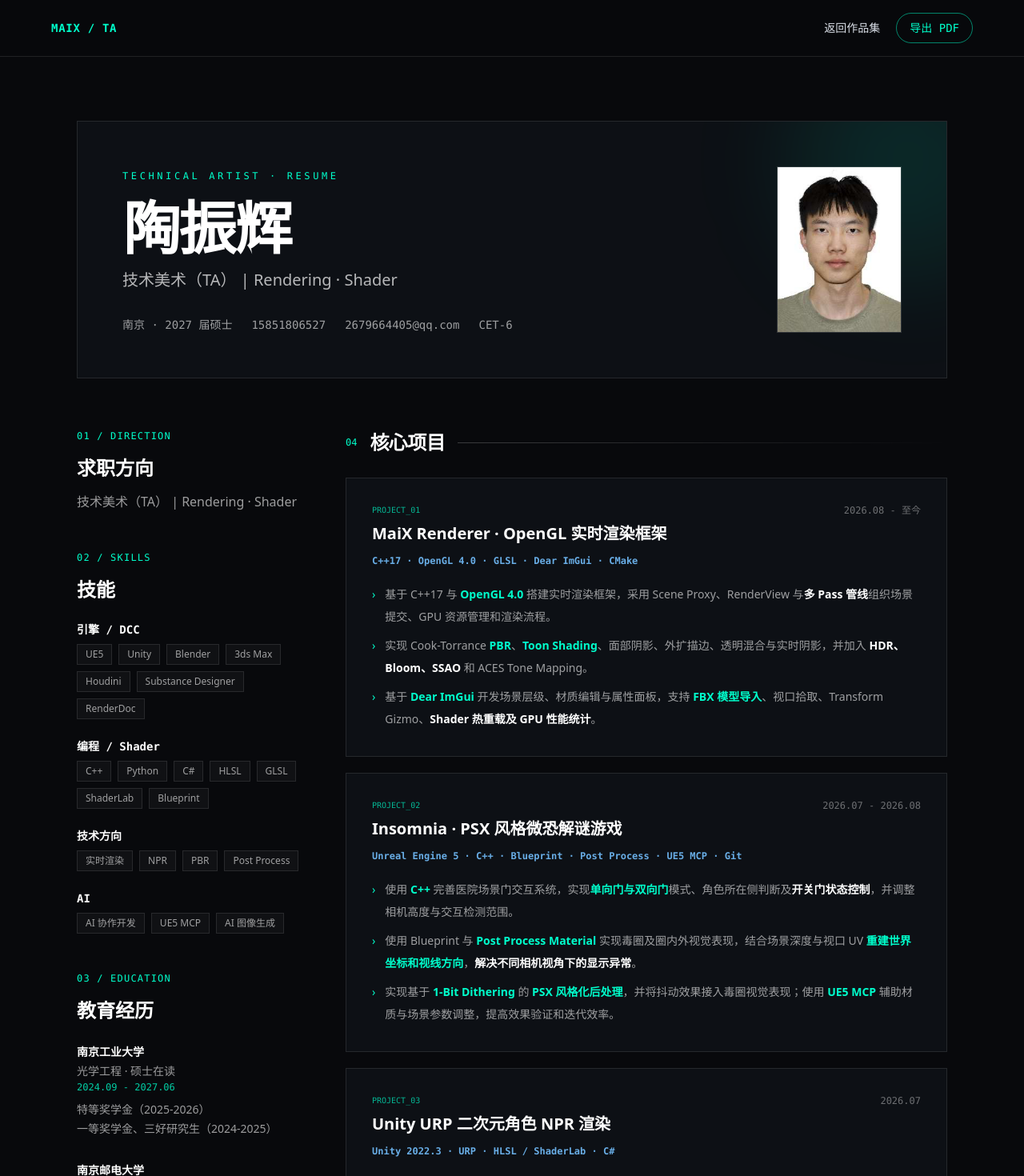
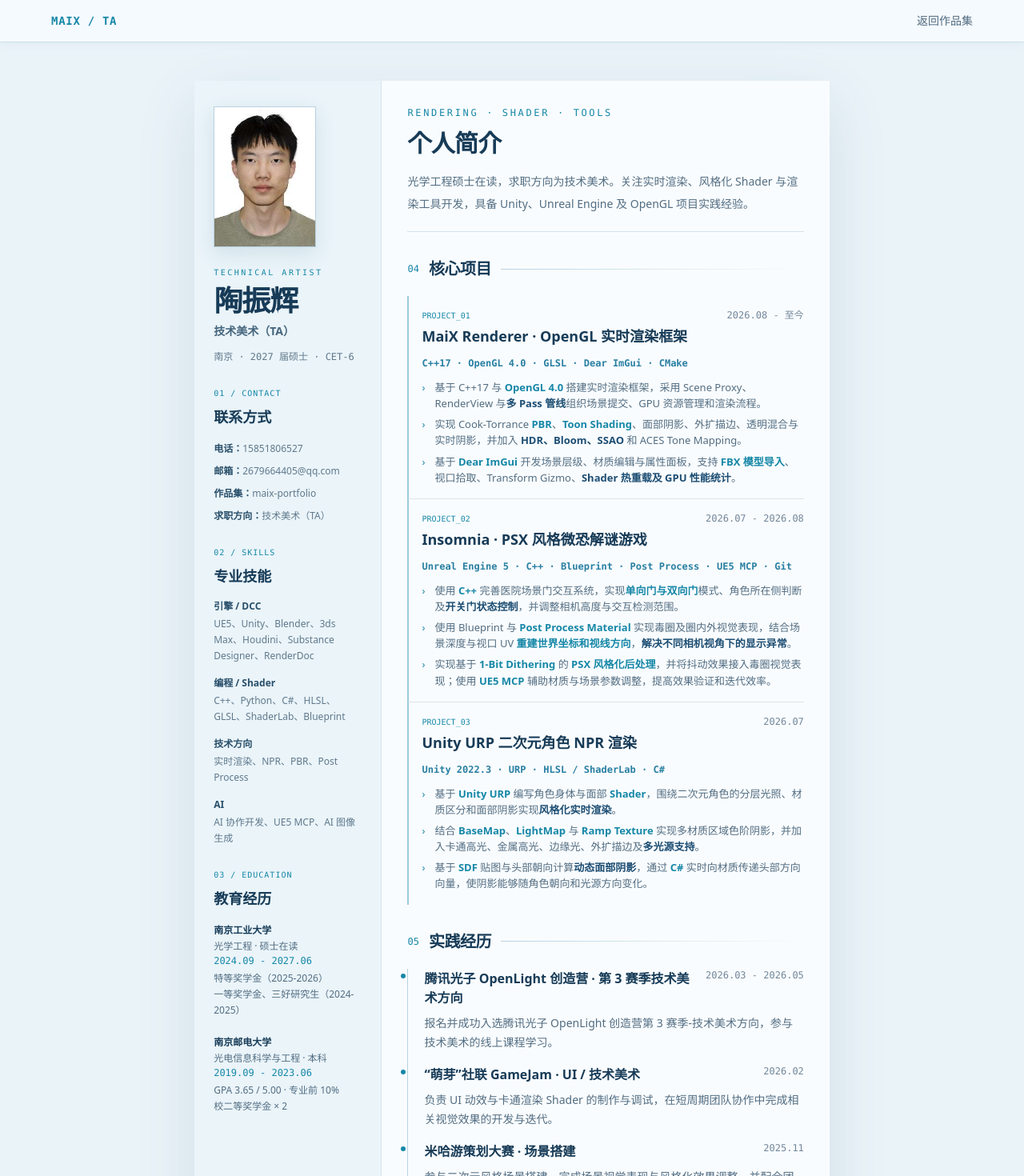
Before and after one commit to MaiXiang0929/MaiX-portfolio, a Next.js app: page /resume in a window 1280 px wide. Shown: the top 1470 px of the page at 80% size. Built offline with nearby package versions, Linux system fonts and the light colour scheme.

Commit message:
modify resume

```diff
--- a/src/app/resume/PrintButton.tsx
+++ /dev/null
@@ -1,16 +0,0 @@
-"use client";
-
-export default function PrintButton() {
-  // 调用浏览器打印面板，用户可在其中选择“另存为 PDF”。
-  const handlePrint = () => window.print();
-
-  return (
-    <button
-      type="button"
-      onClick={handlePrint}
-      className="cursor-pointer rounded-full border border-[#00ffcc]/50 px-4 py-2 text-[#00ffcc] transition-colors hover:bg-[#00ffcc] hover:text-black"
-    >
-      导出 PDF
-    </button>
-  );
-}
--- a/src/app/resume/page.tsx
+++ b/src/app/resume/page.tsx
@@ -1,7 +1,6 @@
 import type { Metadata } from "next";
 import Image from "next/image";
 import Link from "next/link";
-import PrintButton from "./PrintButton";
 import "./print.css";
 
 export const metadata: Metadata = {
@@ -223,131 +222,141 @@ const experiences = [
 
 function SectionTitle({ children, index }: { children: React.ReactNode; index: string }) {
   return (
-    <div className="resume-section-title mb-7 flex items-center gap-4">
-      <span className="font-mono text-xs text-[#00ffcc]">{index}</span>
-      <h2 className="text-2xl font-bold tracking-tight text-white">{children}</h2>
-      <span className="h-px flex-1 bg-gradient-to-r from-white/20 to-transparent" />
+    <div className="resume-section-title mb-5 flex items-center gap-3">
+      <span className="font-mono text-xs text-[#1687a7]">{index}</span>
+      <h2 className="text-xl font-bold tracking-tight text-[#173b57]">{children}</h2>
+      <span className="h-px flex-1 bg-gradient-to-r from-[#b7d2e2] to-transparent" />
     </div>
   );
 }
 
 export default function ResumePage() {
   return (
-    <main className="resume-print min-h-screen bg-[#08090c] text-[#d7dce5] selection:bg-[#00ffcc] selection:text-black">
-      {/* 顶部导航保持与作品集首页一致，并提供当前页面的 PDF 导出入口。 */}
-      <nav className="sticky top-0 z-50 border-b border-white/10 bg-[#08090c]/90 px-6 py-4 backdrop-blur-md print:hidden">
+    <main className="resume-print min-h-screen bg-[#eaf3f8] text-[#40566a] selection:bg-[#9ed5e8] selection:text-[#173b57]">
+      {/* 顶部导航保持与作品集首页一致。 */}
+      <nav className="sticky top-0 z-50 border-b border-[#cadde9] bg-[#f7fbfe]/90 px-6 py-4 shadow-[0_1px_12px_rgba(51,98,126,0.06)] backdrop-blur-md print:hidden">
         <div className="mx-auto flex max-w-6xl items-center justify-between">
-          <Link href="/" className="font-mono text-sm font-bold tracking-wider text-[#00ffcc]">
+          <Link href="/" className="font-mono text-sm font-bold tracking-wider text-[#1687a7]">
             MAIX / TA
           </Link>
-          <div className="flex items-center gap-5 font-mono text-xs sm:text-sm">
-            <Link href="/" className="transition-colors hover:text-[#00ffcc]">返回作品集</Link>
-            <PrintButton />
-          </div>
+          <Link href="/" className="font-mono text-xs text-[#526d82] transition-colors hover:text-[#1687a7] sm:text-sm">返回作品集</Link>
         </div>
       </nav>
 
-      <div className="mx-auto max-w-6xl px-6 py-12 sm:px-8 lg:py-20">
-        {/* 首屏信息采用作品集式排版，避免直接复刻纸质简历。 */}
-        <header className="resume-header relative overflow-hidden border border-white/10 bg-[#0d1015] p-7 sm:p-10 lg:p-14">
-          <div className="pointer-events-none absolute -right-24 -top-24 h-72 w-72 rounded-full bg-[#00ffcc]/10 blur-3xl" />
-          <div className="resume-hero relative grid gap-10 lg:grid-cols-[1fr_auto] lg:items-end">
-            <div>
-              <p className="mb-5 font-mono text-xs uppercase tracking-[0.3em] text-[#00ffcc]">Technical Artist · Resume</p>
-              <h1 className="text-5xl font-black tracking-tight text-white sm:text-7xl">陶振辉</h1>
-              <p className="mt-4 text-lg text-white/70 sm:text-xl">技术美术（TA） | Rendering · Shader</p>
-              <div className="resume-contact mt-8 flex flex-wrap gap-x-6 gap-y-3 font-mono text-sm text-white/60">
-                <span>南京 · 2027 届硕士</span>
-                <a href="tel:15851806527" className="hover:text-[#00ffcc]">15851806527</a>
-                <a href="mailto:2679664405@qq.com" className="hover:text-[#00ffcc]">2679664405@qq.com</a>
-                <span>CET-6</span>
-              </div>
-            </div>
+      <div className="resume-sheet mx-auto my-8 min-h-[297mm] w-full max-w-[210mm] overflow-hidden bg-[#f9fcfe] shadow-[0_24px_70px_rgba(36,86,117,0.12)] sm:my-12">
+        {/* 桌面端采用简历常见的窄侧栏 + 主内容结构，移动端自动改为单栏。 */}
+        <div className="resume-content grid min-h-[297mm] lg:grid-cols-[62mm_1fr]">
+          <aside className="resume-sidebar space-y-7 border-r border-[#d4e3ec] bg-[#eaf4f9] px-6 py-8">
+            <header className="resume-header">
               <Image
                 src="/resume/portrait.png"
                 alt="陶振辉的个人照片"
                 width={231}
                 height={308}
                 priority
-              className="h-44 w-32 border border-white/15 object-cover sm:h-52 sm:w-39"
+                className="h-44 w-32 border border-[#b9d1df] object-cover shadow-[0_8px_24px_rgba(37,91,123,0.12)]"
               />
-          </div>
+              <p className="mt-6 font-mono text-[10px] uppercase tracking-[0.25em] text-[#1687a7]">Technical Artist</p>
+              <h1 className="mt-2 text-4xl font-black tracking-tight text-[#173b57]">陶振辉</h1>
+              <p className="mt-2 text-sm font-semibold text-[#45657c]">技术美术（TA）</p>
+              <p className="mt-3 font-mono text-xs leading-5 text-[#60798c]">南京 · 2027 届硕士 · CET-6</p>
             </header>
 
-        <div className="resume-content mt-16 grid gap-14 lg:grid-cols-[280px_1fr]">
-          <aside className="resume-sidebar space-y-12">
             <section>
-              <p className="font-mono text-xs tracking-widest text-[#00ffcc]">01 / DIRECTION</p>
-              <h2 className="mt-4 text-2xl font-bold text-white">求职方向</h2>
-              <p className="mt-3 leading-7 text-white/60">技术美术（TA） | Rendering · Shader</p>
+              <p className="font-mono text-[10px] tracking-widest text-[#1687a7]">01 / CONTACT</p>
+              <h2 className="mt-2 text-lg font-bold text-[#173b57]">联系方式</h2>
+              {/* 联系方式使用原生链接，方便在网页端直接拨号、发邮件或打开作品集。 */}
+              <dl className="resume-contact mt-4 space-y-2 text-xs leading-5 text-[#60798c]">
+                <div>
+                  <dt className="inline font-semibold text-[#294f6a]">电话：</dt>
+                  <dd className="inline"><a href="tel:15851806527" className="hover:text-[#1687a7]">15851806527</a></dd>
+                </div>
+                <div>
+                  <dt className="inline font-semibold text-[#294f6a]">邮箱：</dt>
+                  <dd className="inline"><a href="mailto:2679664405@qq.com" className="break-all hover:text-[#1687a7]">2679664405@qq.com</a></dd>
+                </div>
+                <div>
+                  <dt className="inline font-semibold text-[#294f6a]">作品集：</dt>
+                  <dd className="inline">
+                    <a
+                      href="https://maix-portfolio.vercel.app/"
+                      target="_blank"
+                      rel="noreferrer"
+                      className="break-all hover:text-[#1687a7]"
+                    >
+                      <span className="print:hidden">maix-portfolio</span>
+                      <span className="hidden print:inline">https://maix-portfolio.vercel.app/</span>
+                    </a>
+                  </dd>
+                </div>
+                <div>
+                  <dt className="inline font-semibold text-[#294f6a]">求职方向：</dt>
+                  <dd className="inline">技术美术（TA）</dd>
+                </div>
+              </dl>
             </section>
 
             <section>
-              <p className="font-mono text-xs tracking-widest text-[#00ffcc]">02 / SKILLS</p>
-              <h2 className="mt-4 text-2xl font-bold text-white">技能</h2>
-              <div className="resume-skills mt-6 space-y-6">
+              <p className="font-mono text-[10px] tracking-widest text-[#1687a7]">02 / SKILLS</p>
+              <h2 className="mt-2 text-lg font-bold text-[#173b57]">专业技能</h2>
+              {/* 技能使用纯文字呈现，内容仍由 skillGroups 集中维护。 */}
+              <div className="resume-skills mt-4 space-y-4">
                 {skillGroups.map((group) => (
                   <div key={group.title}>
-                    <h3 className="mb-2 font-mono text-sm font-semibold text-white">{group.title}</h3>
-                    <div className="flex flex-wrap gap-2">
-                      {group.items.map((item) => (
-                        <span key={item} className="border border-white/10 bg-white/[0.03] px-2.5 py-1 text-xs text-white/60">{item}</span>
-                      ))}
-                    </div>
+                    <h3 className="text-xs font-bold text-[#294f6a]">{group.title}</h3>
+                    <p className="mt-1 text-xs leading-5 text-[#60798c]">{group.items.join("、")}</p>
                   </div>
                 ))}
               </div>
             </section>
 
             <section>
-              <p className="font-mono text-xs tracking-widest text-[#00ffcc]">03 / EDUCATION</p>
-              <h2 className="mt-4 text-2xl font-bold text-white">教育经历</h2>
-              <div className="resume-education mt-6 space-y-7 text-sm leading-6 text-white/60">
+              <p className="font-mono text-[10px] tracking-widest text-[#1687a7]">03 / EDUCATION</p>
+              <h2 className="mt-2 text-lg font-bold text-[#173b57]">教育经历</h2>
+              <div className="resume-education mt-4 space-y-5 text-xs leading-5 text-[#526d82]">
                 <div>
-                  <h3 className="font-bold text-white">南京工业大学</h3>
+                  <h3 className="font-bold text-[#173b57]">南京工业大学</h3>
                   <p>光学工程 · 硕士在读</p>
-                  <p className="font-mono text-xs text-[#00ffcc]/80">2024.09 - 2027.06</p>
-                  <p className="mt-2">特等奖学金（2025-2026）<br />一等奖学金、三好研究生（2024-2025）</p>
+                  <p className="font-mono text-xs text-[#1687a7]">2024.09 - 2027.06</p>
+                  <p className="mt-1">特等奖学金（2025-2026）<br />一等奖学金、三好研究生（2024-2025）</p>
                 </div>
                 <div>
-                  <h3 className="font-bold text-white">南京邮电大学</h3>
+                  <h3 className="font-bold text-[#173b57]">南京邮电大学</h3>
                   <p>光电信息科学与工程 · 本科</p>
-                  <p className="font-mono text-xs text-[#00ffcc]/80">2019.09 - 2023.06</p>
-                  <p className="mt-2">GPA 3.65 / 5.00 · 专业前 10%<br />校二等奖学金 × 2</p>
+                  <p className="font-mono text-xs text-[#1687a7]">2019.09 - 2023.06</p>
+                  <p className="mt-1">GPA 3.65 / 5.00 · 专业前 10%<br />校二等奖学金 × 2</p>
                 </div>
               </div>
             </section>
 
-            <a
-              href="https://github.com/MaiXiang0929"
-              target="_blank"
-              rel="noreferrer"
-              className="resume-github group block border-l-2 border-[#00ffcc] bg-[#00ffcc]/5 p-5 transition-colors hover:bg-[#00ffcc]/10"
-            >
-              <span className="font-mono text-xs text-[#00ffcc]">GITHUB ↗</span>
-              <strong className="mt-2 block text-white group-hover:text-[#00ffcc]">MaiXiang0929</strong>
-              <span className="mt-1 block text-sm text-white/50">项目代码</span>
-            </a>
           </aside>
 
-          <div className="resume-main space-y-16">
+          <div className="resume-main space-y-8 px-6 py-8 sm:px-8">
+            <section className="resume-summary border-b border-[#d4e3ec] pb-5">
+              <p className="font-mono text-xs uppercase tracking-[0.22em] text-[#1687a7]">Rendering · Shader · Tools</p>
+              <h2 className="mt-3 text-3xl font-black tracking-tight text-[#173b57]">个人简介</h2>
+              <p className="mt-4 text-sm leading-7 text-[#526d82]">
+                光学工程硕士在读，求职方向为技术美术。关注实时渲染、风格化 Shader 与渲染工具开发，具备 Unity、Unreal Engine 及 OpenGL 项目实践经验。
+              </p>
+            </section>
+
             <section>
               <SectionTitle index="04">核心项目</SectionTitle>
-              <div className="resume-projects space-y-5">
+              <div className="resume-projects divide-y divide-[#d8e5ed]">
                 {projects.map((project, projectIndex) => (
-                  <article key={project.title} className="resume-project group border border-white/10 bg-[#0d1015] p-6 transition-colors hover:border-[#00ffcc]/40 sm:p-8">
-                    <div className="flex flex-col gap-3 sm:flex-row sm:items-start sm:justify-between">
+                  <article key={project.title} className="resume-project group border-l-2 border-l-[#9ac9db] py-4 pl-4 transition-colors hover:border-l-[#1687a7]">
+                    <div className="flex flex-col gap-2 sm:flex-row sm:items-baseline sm:justify-between">
                       <div>
-                        <p className="mb-2 font-mono text-[10px] text-[#00ffcc]/70">PROJECT_0{projectIndex + 1}</p>
-                        <h3 className="text-xl font-bold text-white group-hover:text-[#00ffcc]">{project.title}</h3>
+                        <p className="mb-1 font-mono text-[10px] text-[#1687a7]">PROJECT_0{projectIndex + 1}</p>
+                        <h3 className="text-lg font-bold text-[#173b57] group-hover:text-[#0d7797]">{project.title}</h3>
                       </div>
-                      <p className="shrink-0 font-mono text-xs text-white/40">{project.period}</p>
+                      <p className="shrink-0 font-mono text-xs text-[#71869a]">{project.period}</p>
                     </div>
-                    <p className="mt-3 font-mono text-xs font-semibold text-[#69aee7]">{project.stack}</p>
-                    <ul className="mt-5 space-y-2 text-sm leading-7 text-white/60">
+                    <p className="mt-3 font-mono text-xs font-semibold text-[#287fa2]">{project.stack}</p>
+                    <ul className="mt-3 space-y-1.5 text-[13px] leading-[1.55] text-[#526d82]">
                       {project.points.map((point) => (
                         <li key={point.text} className="flex gap-3">
-                          <span className="text-[#00ffcc]">›</span>
+                          <span className="text-[#1687a7]">›</span>
                           <HighlightedText text={point.text} highlights={point.highlights} />
                         </li>
                       ))}
@@ -359,15 +368,15 @@ export default function ResumePage() {
 
             <section>
               <SectionTitle index="05">实践经历</SectionTitle>
-              <div className="resume-experiences relative space-y-8 border-l border-white/15 pl-6">
+              <div className="resume-experiences relative space-y-4 border-l border-[#b7d2e2] pl-5">
                 {experiences.map((experience) => (
                   <article key={experience.title} className="relative">
-                    <span className="absolute -left-[29px] top-1.5 h-1.5 w-1.5 rounded-full bg-[#00ffcc] shadow-[0_0_12px_#00ffcc]" />
+                    <span className="absolute -left-[29px] top-1.5 h-1.5 w-1.5 rounded-full bg-[#1687a7]" />
                     <div className="flex flex-col gap-2 sm:flex-row sm:justify-between">
-                      <h3 className="font-bold text-white">{experience.title}</h3>
-                      <span className="shrink-0 font-mono text-xs text-white/40">{experience.period}</span>
+                      <h3 className="font-bold text-[#173b57]">{experience.title}</h3>
+                      <span className="shrink-0 font-mono text-xs text-[#71869a]">{experience.period}</span>
                     </div>
-                    <p className="mt-2 text-sm leading-7 text-white/60">{experience.description}</p>
+                    <p className="mt-2 text-sm leading-6 text-[#526d82]">{experience.description}</p>
                   </article>
                 ))}
               </div>
@@ -375,10 +384,6 @@ export default function ResumePage() {
           </div>
         </div>
 
-        <footer className="mt-20 flex flex-col gap-2 border-t border-white/10 py-8 font-mono text-xs text-white/35 sm:flex-row sm:justify-between print:hidden">
-          <span>TAO ZHENHUI · TECHNICAL ARTIST</span>
-          <span>Resume · 2026.09</span>
-        </footer>
       </div>
     </main>
   );
--- a/src/app/resume/print.css
+++ b/src/app/resume/print.css
@@ -1,111 +1,57 @@
-/* 仅在浏览器打印或“另存为 PDF”时应用，普通网页样式不受影响。 */
+/* 技术关键词和成果关键词在网页、打印稿中共用同一套强调色。 */
 .resume-highlight-tech {
-  color: #00ffcc;
+  color: #1687a7;
   font-weight: 600;
 }
 
 .resume-highlight-result {
-  color: #ffffff;
+  color: #1d4e73;
   font-weight: 700;
+}
+
+/* 简历主体本身就是 A4 画布，打印时无需重新设计视觉样式。 */
+.resume-sheet {
+  print-color-adjust: exact;
+  -webkit-print-color-adjust: exact;
 }
 
 @page {
   size: A4 portrait;
-  margin: 6mm;
+  margin: 0;
 }
 
 @media print {
   html,
   body {
+    margin: 0 !important;
     background: #ffffff !important;
   }
 
   .resume-print {
-    width: 198mm !important;
     min-height: 0 !important;
     background: #ffffff !important;
-    color: #334155 !important;
-    font-size: 7.2pt !important;
-    line-height: 1.3 !important;
-    print-color-adjust: exact;
-    -webkit-print-color-adjust: exact;
-    zoom: 0.9;
   }
 
-  /* 去除网页端装饰色，让打印稿更清晰、更省墨。 */
-  .resume-print *,
-  .resume-print *::before,
-  .resume-print *::after {
-    background-color: transparent !important;
-    background-image: none !important;
-    border-color: #cbd5e1 !important;
-    box-shadow: none !important;
-    color: #334155 !important;
-    text-shadow: none !important;
-  }
-
+  /* 打印仅隐藏网页导航，简历的布局、颜色和排版保持不变。 */
   .resume-print nav {
     display: none !important;
   }
 
-  .resume-print > div {
-    width: 198mm !important;
-    max-width: 198mm !important;
-    padding: 0 !important;
+  .resume-sheet {
+    width: 210mm !important;
+    max-width: none !important;
+    min-height: 297mm !important;
+    height: 297mm !important;
+    margin: 0 !important;
+    overflow: hidden !important;
+    box-shadow: none !important;
   }
 
-  .resume-header {
-    border-top: 1.2mm solid #0f766e !important;
-    padding: 4mm 5mm !important;
-  }
-
-  .resume-print h1,
-  .resume-print h2,
-  .resume-print h3,
-  .resume-print strong {
-    color: #0f172a !important;
-  }
-
-  .resume-header h1 {
-    font-size: 23pt !important;
-    line-height: 1 !important;
-  }
-
-  .resume-header p {
-    margin-top: 1.5mm !important;
-    margin-bottom: 0 !important;
-  }
-
-  .resume-contact {
-    gap: 1mm 4mm !important;
-    margin-top: 2.5mm !important;
-    font-size: 7pt !important;
-  }
-
-  .resume-print a,
-  .resume-print header p:first-child,
-  .resume-print aside > section > p:first-child,
-  .resume-print section > div > span:first-child {
-    color: #0f766e !important;
-  }
-
-  .resume-hero {
-    display: grid !important;
-    grid-template-columns: 1fr 22mm !important;
-    align-items: end !important;
-    gap: 5mm !important;
-  }
-
-  .resume-hero img {
-    width: 22mm !important;
-    height: 29mm !important;
-  }
-
+  /* 防止打印视口触发移动端布局，始终保持与桌面网页一致的双栏结构。 */
   .resume-content {
     display: grid !important;
-    grid-template-columns: 48mm 1fr !important;
-    gap: 5mm !important;
-    margin-top: 4mm !important;
+    grid-template-columns: 62mm 1fr !important;
+    min-height: 297mm !important;
   }
 
   .resume-sidebar,
@@ -113,153 +59,9 @@
     min-width: 0 !important;
   }
 
-  .resume-sidebar > * + * {
-    margin-block-start: 3mm !important;
-  }
-
-  .resume-sidebar h2 {
-    margin-top: 1mm !important;
-    font-size: 11pt !important;
-    line-height: 1.15 !important;
-  }
-
-  .resume-sidebar p {
-    margin-top: 1mm !important;
-    line-height: 1.35 !important;
-  }
-
-  .resume-skills,
-  .resume-education {
-    margin-top: 2mm !important;
-  }
-
-  .resume-skills > * + *,
-  .resume-education > * + * {
-    margin-block-start: 1.8mm !important;
-  }
-
-  .resume-skills h3,
-  .resume-skills div,
-  .resume-skills span {
-    display: inline !important;
-  }
-
-  .resume-skills h3::after {
-    content: ": ";
-  }
-
-  .resume-skills span {
-    border: 0 !important;
-    padding: 0 !important;
-  }
-
-  .resume-skills span:not(:last-child)::after {
-    content: " · ";
-  }
-
-  .resume-github {
-    padding: 2mm !important;
-  }
-
-  .resume-main > * + * {
-    margin-block-start: 3.5mm !important;
-  }
-
-  .resume-section-title {
-    gap: 2mm !important;
-    margin-bottom: 2mm !important;
-  }
-
-  .resume-section-title h2 {
-    font-size: 12pt !important;
-    line-height: 1.1 !important;
-  }
-
-  .resume-projects > * + * {
-    margin-block-start: 1.8mm !important;
-  }
-
-  .resume-project {
-    padding: 2.2mm 2.8mm !important;
-  }
-
-  .resume-project > div {
-    display: flex !important;
-    flex-direction: row !important;
-    align-items: baseline !important;
-    justify-content: space-between !important;
-    gap: 3mm !important;
-  }
-
-  .resume-project > div > div > p:first-child {
-    display: none !important;
-  }
-
-  .resume-project h3 {
-    font-size: 9.5pt !important;
-    line-height: 1.2 !important;
-  }
-
-  .resume-project > p,
-  .resume-project ul {
-    margin-top: 1mm !important;
-  }
-
-  .resume-project ul {
-    line-height: 1.32 !important;
-  }
-
-  .resume-project li + li {
-    margin-top: 0.4mm !important;
-  }
-
-  .resume-experiences {
-    padding-left: 3mm !important;
-  }
-
-  .resume-experiences > * + * {
-    margin-block-start: 1.5mm !important;
-  }
-
-  .resume-experiences article > span {
-    display: none !important;
-  }
-
-  .resume-experiences article p {
-    margin-top: 0.5mm !important;
-    line-height: 1.3 !important;
-  }
-
-  .resume-foundation {
-    padding: 2.5mm !important;
-  }
-
-  .resume-foundation h2 {
-    margin-top: 1mm !important;
-    font-size: 11pt !important;
-  }
-
-  .resume-foundation p:last-child {
-    margin-top: 1mm !important;
-    line-height: 1.35 !important;
-  }
-
-  /* 打印时使用适合白底的强调色，避免依赖网页深色背景。 */
-  .resume-print .resume-highlight-tech {
-    color: #0f766e !important;
-    font-weight: 700 !important;
-  }
-
-  .resume-print .resume-highlight-result {
-    color: #0f172a !important;
-    font-weight: 700 !important;
-  }
-
   .resume-print article,
-  .resume-print aside section,
-  .resume-print footer {
+  .resume-print aside section {
     break-inside: avoid;
     page-break-inside: avoid;
   }
-
 }
```
Lines whose indentation alone changed are shown as unchanged.
